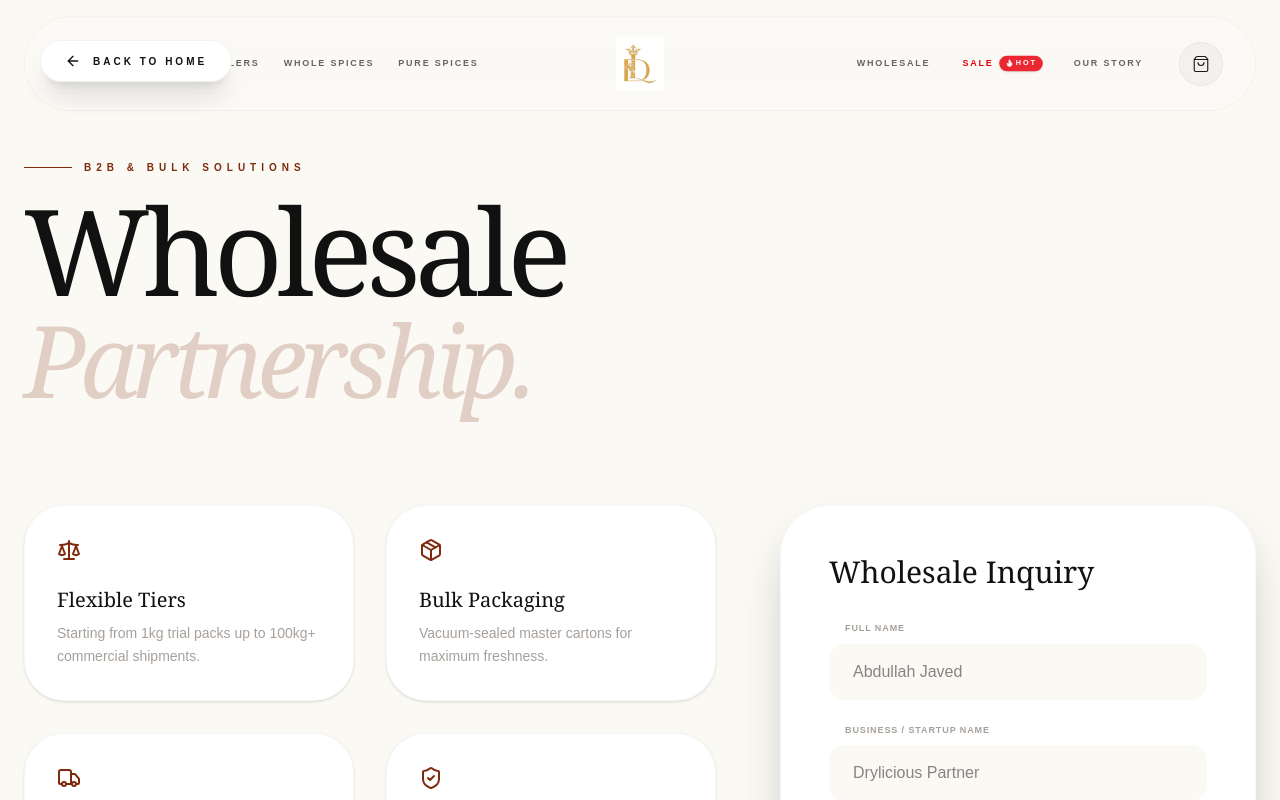
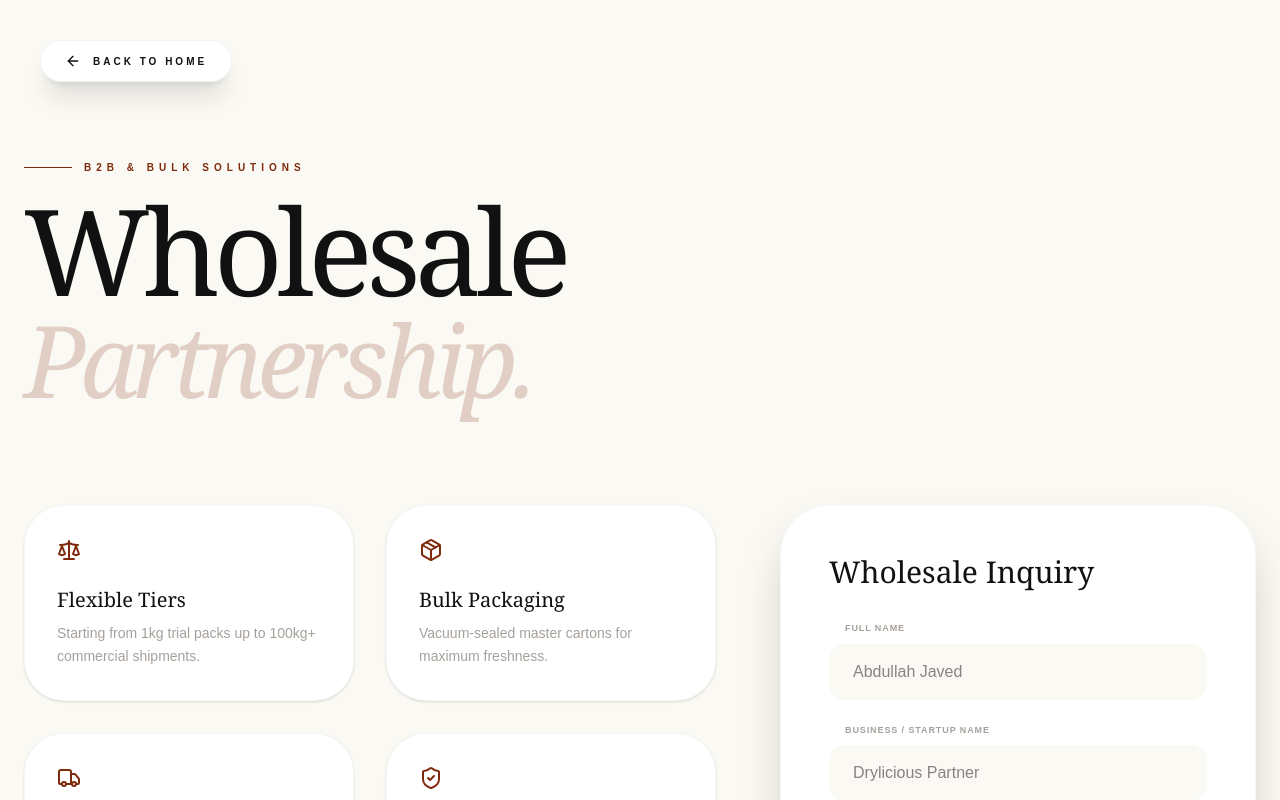
Before and after one commit to Abdullahja5558/drylicious, a Next.js app: page /wholesale in a window 1280 px wide. Shown: the top 800 px of the page. Built offline with nearby package versions, Linux system fonts and the light colour scheme.

Commit message:
updated wholesale

```diff
--- a/app/wholesale/page.tsx
+++ b/app/wholesale/page.tsx
@@ -4,7 +4,7 @@ import React, { useState } from 'react';
 import { motion } from 'framer-motion';
 import { ArrowLeft, MessageCircle, Truck, Package, ShieldCheck, PieChart, Info, Scale } from 'lucide-react';
 import Link from 'next/link';
-import PremiumNavbar from '@/components/Navbar';
+
 
 const WholesalePage = () => {
   const [formData, setFormData] = useState({
@@ -20,7 +20,7 @@ const WholesalePage = () => {
 
   return (
     <div className="min-h-screen bg-[#FBF9F4] text-[#111111] selection:bg-orange-100">
-      <PremiumNavbar />
+
 
       <nav className="fixed top-0 left-0 w-full z-[150] p-6 md:p-10 pointer-events-none">
         <Link href="/">
```
